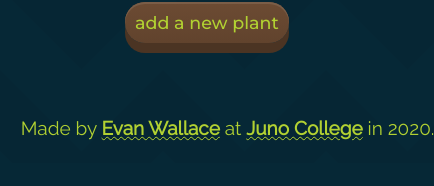
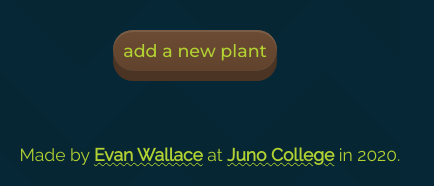
Before and after one commit to epwallace/sapling, a React (Create React App) app: page / in a window 390 px wide. Shown: the part 745-931 px from the top of the page, 434 px wide, since content can reach past the window. Before the commit the page ends 908 px from the top, so only its background shows below. Built offline with nearby package versions, Linux system fonts and the light colour scheme; no server answers; the database is empty.

Commit message:
reduce footer font size

```diff
--- a/src/index.css
+++ b/src/index.css
@@ -18,6 +18,7 @@ a {
   color: inherit;
 }
 
+/* GENERAL STYLES ------------------------------------------------------------*/
 body {
   font-family: 'Raleway', sans-serif;
   font-size: 125%;
@@ -31,6 +32,24 @@ body {
   display: grid;
   grid-template-columns: 1fr;
   grid-template-rows: auto auto auto;
+}
+
+code {
+  font-family: source-code-pro, Menlo, Monaco, Consolas, 'Courier New',
+    monospace;
+}
+
+.wrapper {
+  width: 80%;
+  max-width: 1200px;
+  margin: 0 auto;
+}
+
+/* give content more space on smaller screens */
+@media (max-width: 800px) {
+  .wrapper {
+    width: 90%;
+  }
 }
 
 /* BUTTON STYLES -------------------------------------------------------------*/
@@ -81,29 +100,10 @@ body {
   transition: top 400ms linear, box-shadow 400ms linear;
 }
 
-
 /* add focus outline to buttons for accessible keyboard navigation */
 button:focus {
   outline: 2px dotted;
   outline-offset: 10px;
-}
-
-code {
-  font-family: source-code-pro, Menlo, Monaco, Consolas, 'Courier New',
-    monospace;
-}
-
-.wrapper {
-  width: 80%;
-  max-width: 1200px;
-  margin: 0 auto;
-}
-
-/* give content more space on smaller screens */
-@media (max-width: 800px) {
-  .wrapper {
-    width: 90%;
-  }
 }
 
 /* HEADER & HEADING STYLES --------------------------------------------------*/
@@ -137,44 +137,64 @@ header p {
 
 /* brown underline */
 h1::before {
+  /* appearance */
+  background-color: #6c4b33;
+
+  /* box properties */
+  content: '';
+  width: calc(100% + 20px);
+  height: 10%;
+
+  /* positioning */
   position: absolute;
-  content: '';
-  height: 10%;
-  width: calc(100% + 20px);
   bottom: 20%;
   left: -10px;
-  background-color: #6c4b33;
   z-index: -1;
 }
 
 /* flower svg (dot on the 'i') */
 h1::after {
+  /* appearance */
   background: url(./img/flower.svg);  /* icon from flaticon.com */
+
+  /* box properties */
+  content: '';
   width: clamp(1rem, 0.1429rem + 4.7619vw, 3rem);
   height: clamp(1rem, 0.1429rem + 4.7619vw, 3rem);
+
+  /* positioning */
   position: absolute;
-  content: '';
   left: 55.2%;
   top: 19%;
 }
 
 h2 {
+  /* text */
   font-family: 'Montserrat', sans-serif;
   /* clamp technique inspired by https://css-tricks.com/linearly-scale-font-size-with-css-clamp-based-on-the-viewport/ */
   font-size: clamp(1.8rem, 1.0000rem + 5.0000vw, 4rem);
+
+  /* box properties */
+  width: max-content;
+
+  /* positioning */
   position: relative;
   margin-top: 20px;
-  width: max-content;
 }
 
 /* brown underline */
 h2::before {
+  /* appearance */
+  background-color: #6c4b33;
+
+  /* box properties */
+  content: '';
+  width: 100%;
+  height: 15%;
+
+  /* positioning */
   position: absolute;
-  content: '';
-  height: 15%;
-  width: 100%;
   bottom: 20%;
-  background-color: #6c4b33;
   z-index: -1;
 }
 
@@ -202,7 +222,6 @@ h2::before {
   }
 }
 
-
 /* MAIN SECTION STYLES -------------------------------------------------------*/
 main {
   flex: 1 0 200px;
@@ -210,14 +229,17 @@ main {
 }
 
 .tilesContainer {
+  /* grid properties */
   display: grid;
   grid-template-columns: repeat(3, 1fr);
   grid-auto-rows: 200px;
   grid-gap: 50px;
+
+  /* box properties */
   margin: 100px 0;
 }
 
-/* adjust tile container grid layout on smaller screens */
+/* adjust tile container grid layouts on smaller screens */
 @media (max-width: 800px) {
   .tilesContainer {
     grid-template-columns: 1fr 1fr;
@@ -232,7 +254,7 @@ main {
 }
 
 .tile {
-  /* text properties */
+  /* text */
   font-weight: bold;
   font-size: clamp(1rem, 0.8182rem + 1.1364vw, 1.5rem);
 }
@@ -252,9 +274,12 @@ form button {
 
 input,
 textarea {
+  /* appearance */
   background-color: rgba(6, 40, 54, 0.3);
   color: #b2d132;
   border: 3px solid;
+
+  /* text */
   font-family: courier;
   font-weight: bold;
 }
@@ -270,7 +295,7 @@ form button {
   justify-self: center;
 }
 
-/* grid positioning */
+/* all grid positioning for forms done here */
 form {
   display: grid;
   grid-template-columns: 1fr 20px 1fr 1fr 1fr;
@@ -341,20 +366,30 @@ form button {
 
 
 .plantPage h3 {
+  /* text */
   font-size: clamp(1.5rem, 0.9545rem + 3.4091vw, 3rem);
+
+  /* box properties */
   width: max-content;
+
+  /* positioning */
   position: relative;
   z-index: 1;
 }
 
 /* blue underline */
 .plantPage h3::before {
-  position: absolute;
+  /* appearance */
+  background-color: #062836;
+
+  /* box properties */
   content: '';
   height: 15%;
   width: 100%;
+
+  /* positioning */
+  position: absolute;
   bottom: 15%;
-  background-color: #062836;
   z-index: -1;
 }
 
@@ -384,9 +419,9 @@ form button {
 
 /* FOOTER STYLES -------------------------------------------------------------*/
 footer {
+  grid-row: 3;
   padding: 20px 0;
   width: 100%;
-  grid-row: 3;
 }
 
 /* 'made by' text */
@@ -395,7 +430,7 @@ footer p {
   color: #b2d132;
 
   /* text */
-  font-size: clamp(1rem, 0.6364rem + 2.2727vw, 2rem);
+  font-size: clamp(1rem, 0.8182rem + 1.1364vw, 1.5rem);
   text-align: center;
   word-break: break-all;
 
@@ -404,6 +439,8 @@ footer p {
 }
 
 footer a {
+  display: inline-block;
+  width: max-content;
   text-decoration-line: underline;
   text-decoration-style: wavy;
   text-decoration-thickness: 1px;
```
